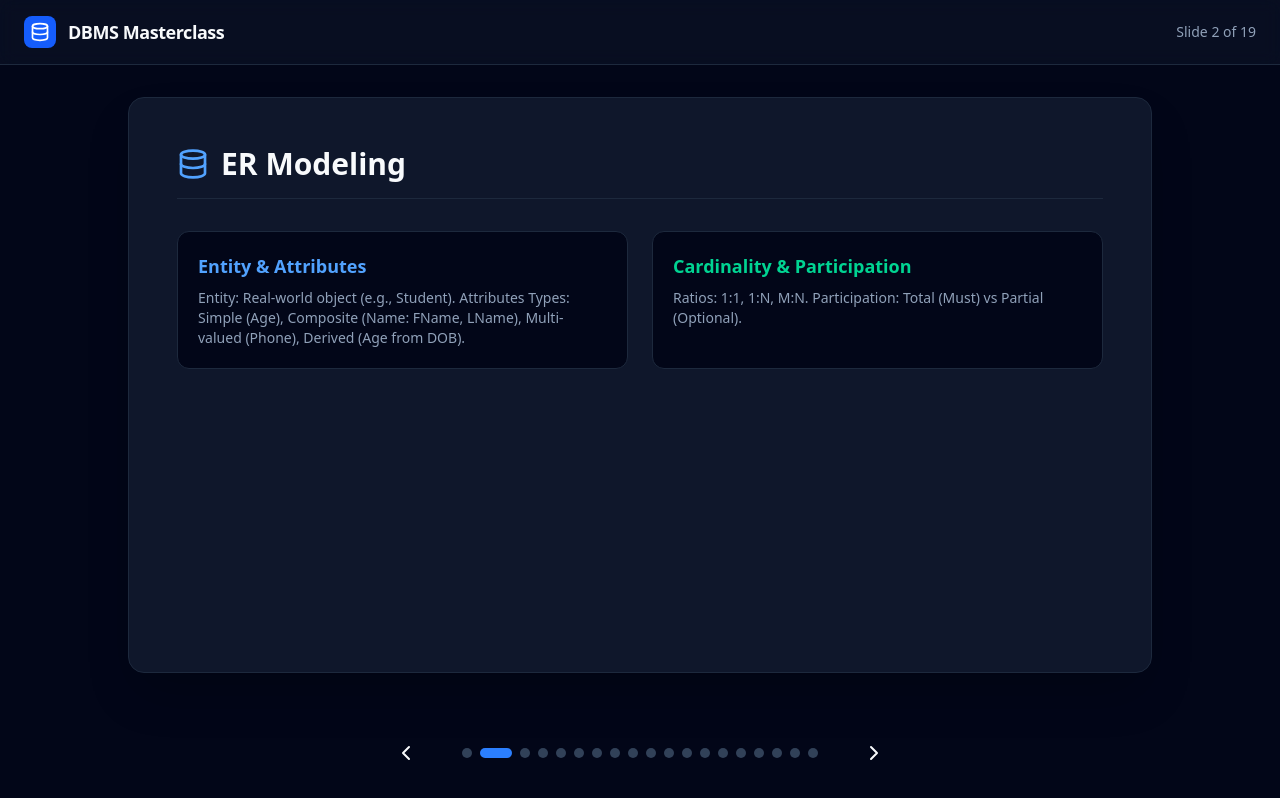
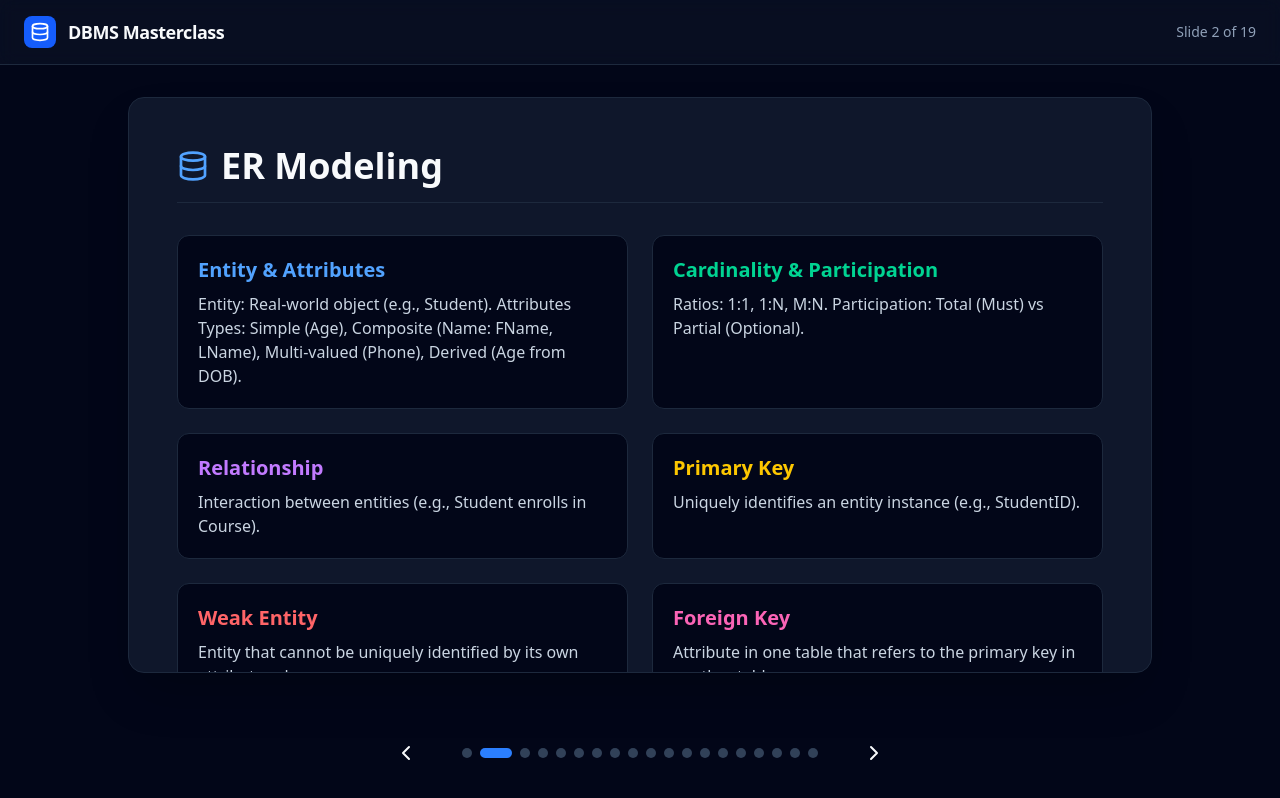
Before and after one commit to pushpamohan-abhi/DBMS-PPT-TRAINER, a React (Vite) app: page / in a window 1280 px wide. Both pictures are taken after a click on the button 874 px from the left and 753 px from the top of the page. Shown: the top 798 px of the page. Built offline with nearby package versions, Linux system fonts and the light colour scheme.

Commit message:
Fixed second page

```diff
--- a/src/slides.tsx
+++ b/src/slides.tsx
@@ -23,22 +23,46 @@ export const slides = [
       </div>
     )
   },
-  {
+ {
     id: 'er-modeling',
     component: (
       <div className="flex-1 flex flex-col p-12 h-full overflow-y-auto">
-        <h2 className="text-3xl font-bold mb-8 flex items-center gap-3 border-b border-slate-800 pb-4">
+        <h2 className="text-4xl font-bold mb-8 flex items-center gap-3 border-b border-slate-800 pb-4">
           <Database className="w-8 h-8 text-blue-400" />
           ER Modeling
         </h2>
         <div className="grid grid-cols-2 gap-6">
           <div className="bg-slate-950 border border-slate-800 rounded-xl p-5">
-            <h3 className="text-lg font-semibold text-blue-400 mb-2">Entity & Attributes</h3>
-            <p className="text-slate-400 text-sm">Entity: Real-world object (e.g., Student). Attributes Types: Simple (Age), Composite (Name: FName, LName), Multi-valued (Phone), Derived (Age from DOB).</p>
+            <h3 className="text-xl font-semibold text-blue-400 mb-2">Entity & Attributes</h3>
+            <p className="text-slate-300 text-base">Entity: Real-world object (e.g., Student). Attributes Types: Simple (Age), Composite (Name: FName, LName), Multi-valued (Phone), Derived (Age from DOB).</p>
           </div>
           <div className="bg-slate-950 border border-slate-800 rounded-xl p-5">
-            <h3 className="text-lg font-semibold text-emerald-400 mb-2">Cardinality & Participation</h3>
-            <p className="text-slate-400 text-sm">Ratios: 1:1, 1:N, M:N. Participation: Total (Must) vs Partial (Optional).</p>
+            <h3 className="text-xl font-semibold text-emerald-400 mb-2">Cardinality & Participation</h3>
+            <p className="text-slate-300 text-base">Ratios: 1:1, 1:N, M:N. Participation: Total (Must) vs Partial (Optional).</p>
+          </div>
+          <div className="bg-slate-950 border border-slate-800 rounded-xl p-5">
+            <h3 className="text-xl font-semibold text-purple-400 mb-2">Relationship</h3>
+            <p className="text-slate-300 text-base">Interaction between entities (e.g., Student enrolls in Course).</p>
+          </div>
+          <div className="bg-slate-950 border border-slate-800 rounded-xl p-5">
+            <h3 className="text-xl font-semibold text-yellow-400 mb-2">Primary Key</h3>
+            <p className="text-slate-300 text-base">Uniquely identifies an entity instance (e.g., StudentID).</p>
+          </div>
+          <div className="bg-slate-950 border border-slate-800 rounded-xl p-5">
+            <h3 className="text-xl font-semibold text-red-400 mb-2">Weak Entity</h3>
+            <p className="text-slate-300 text-base">Entity that cannot be uniquely identified by its own attributes alone.</p>
+          </div>
+          <div className="bg-slate-950 border border-slate-800 rounded-xl p-5">
+            <h3 className="text-xl font-semibold text-pink-400 mb-2">Foreign Key</h3>
+            <p className="text-slate-300 text-base">Attribute in one table that refers to the primary key in another table.</p>
+          </div>
+          <div className="bg-slate-950 border border-slate-800 rounded-xl p-5">
+            <h3 className="text-xl font-semibold text-orange-400 mb-2">Ternary Relationship</h3>
+            <p className="text-slate-300 text-base">Relationship involving three entities.</p>
+          </div>
+          <div className="bg-slate-950 border border-slate-800 rounded-xl p-5">
+            <h3 className="text-xl font-semibold text-cyan-400 mb-2">Generalization</h3>
+            <p className="text-slate-300 text-base">Hierarchy where sub-entities inherit attributes from a super-entity.</p>
           </div>
         </div>
       </div>
```
